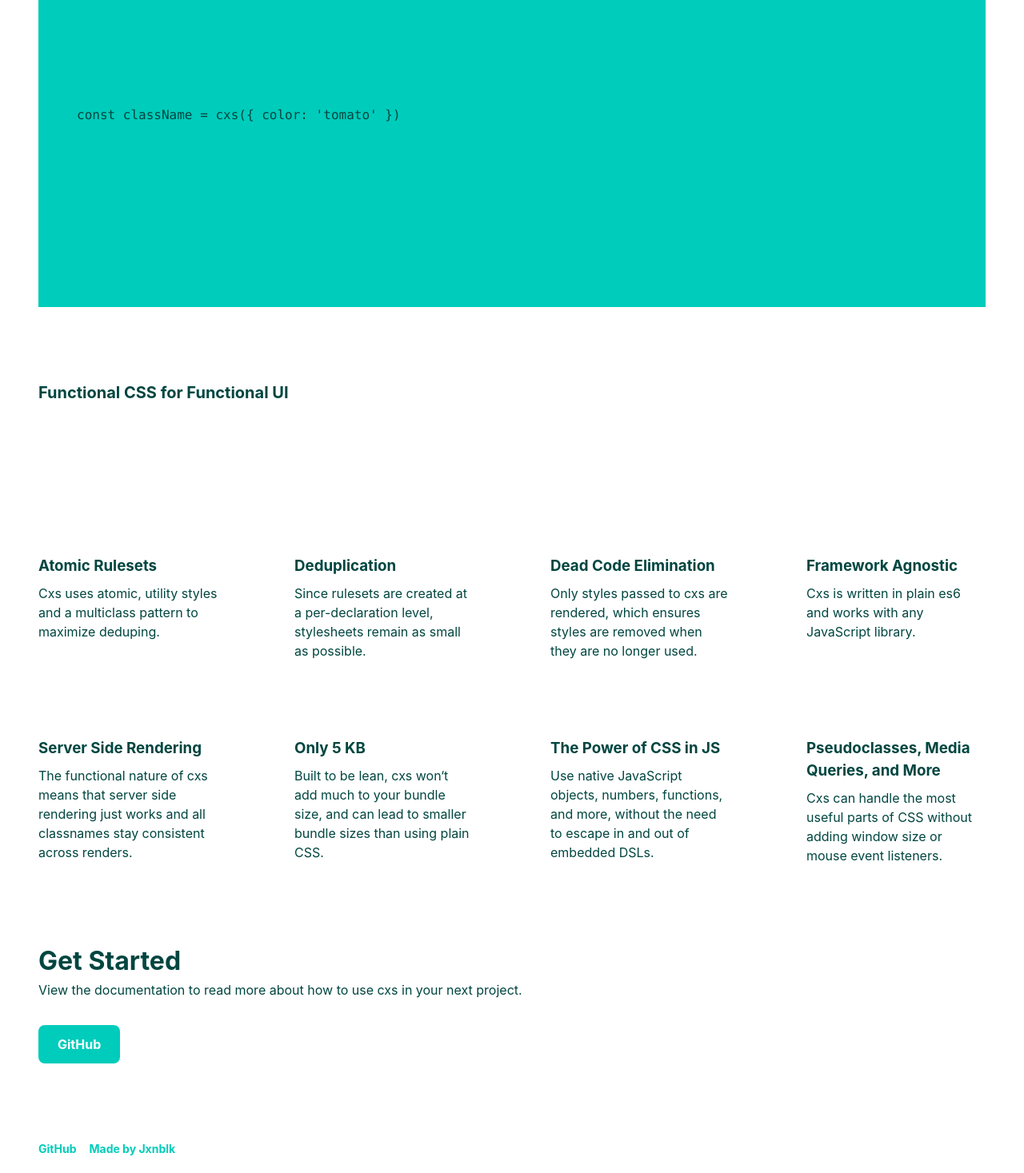
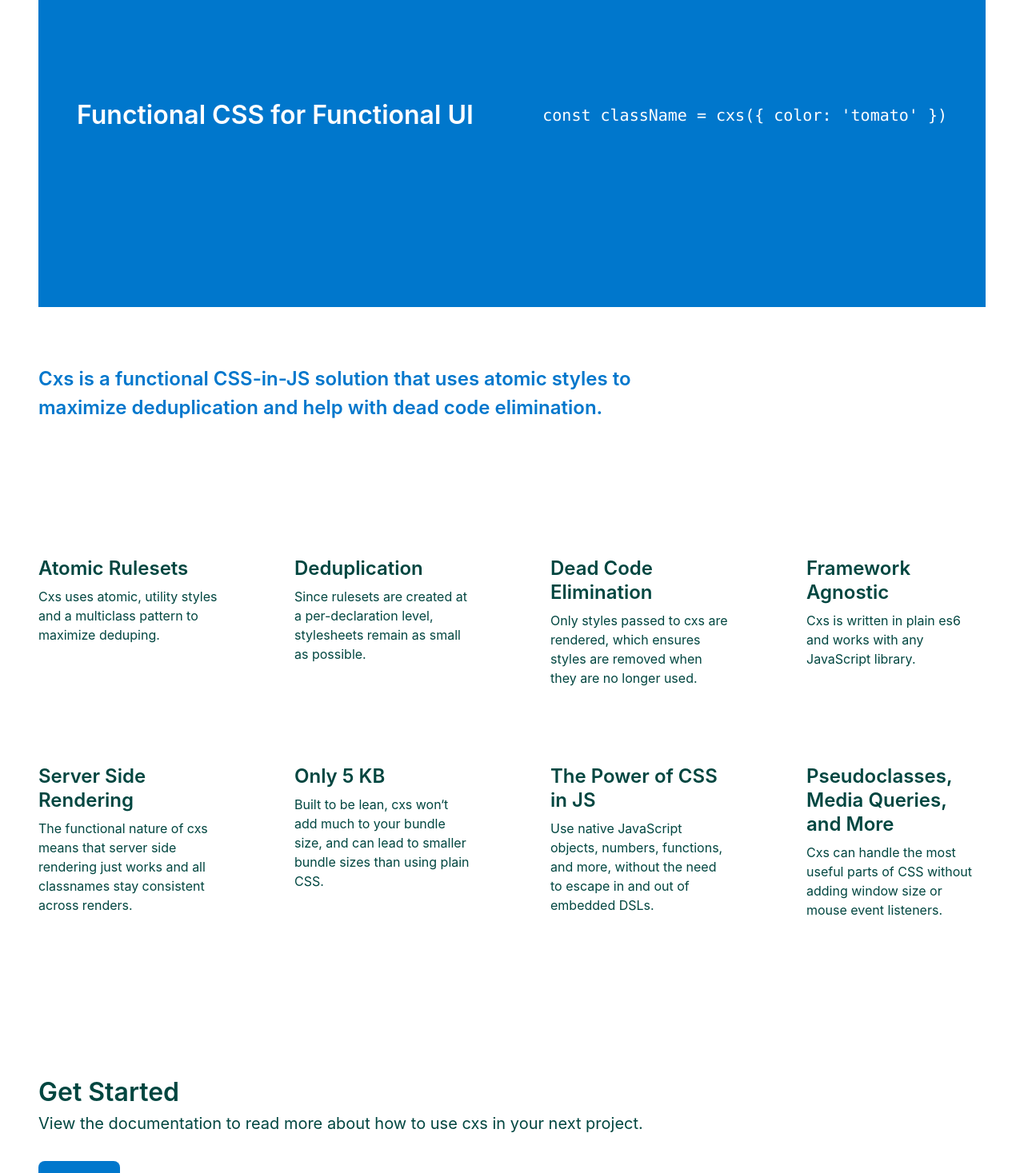
Before and after one commit to cxs-css/cxs, a React app: page / in a window 1280 px wide. Shown: the part 460-1927 px from the top of the page at 80% size. Built offline with nearby package versions, Linux system fonts and the light colour scheme; the HTML template or start-up script is replaced by a standard one.

Commit message:
Edit docs

```diff
--- a/example/Cta.js
+++ b/example/Cta.js
@@ -5,7 +5,7 @@ import Box from './Box'
 import { colors } from './config'
 
 export default () => (
-  <Box>
+  <Box className={cx.root}>
     <h3 className={cx.heading}>Get Started</h3>
     <p className={cx.text}>View the documentation to read more about how to use cxs in your next project.</p>
     <a href='https://github.com/jxnblk/cxs' className={cx.button}>
@@ -16,17 +16,16 @@ export default () => (
 
 const cx = {
   root: cxs({
-    // color: '#fff',
-    backgroundColor: colors.primary,
     marginTop: 96,
     marginBottom: 96,
   }),
   heading: cxs({
     fontSize: 32,
+    fontWeight: 600,
     margin: 0
-    // color: colors.primary
   }),
   text: cxs({
+    fontSize: 20,
     margin: 0,
     marginBottom: 32
   }),
--- a/example/Features.js
+++ b/example/Features.js
@@ -62,7 +62,7 @@ const cx = {
   }),
   feature: cxs({
     width: '100%',
-    [breakpoints[0]]: {
+    [breakpoints[1]]: {
       width: '50%'
     },
     [breakpoints[2]]: {
@@ -70,6 +70,9 @@ const cx = {
     }
   }),
   featureTitle: cxs({
+    fontSize: 24,
+    fontWeight: 600,
+    lineHeight: 1.25,
     margin: 0,
     marginBottom: 8,
   }),
--- a/example/Header.js
+++ b/example/Header.js
@@ -12,7 +12,7 @@ import Carbon from './Carbon'
 const Header = () => {
   return (
     <header>
-      <Box>
+      <Box className={cx.root}>
         <nav className={cx.nav}>
           <h1 className={cx.title}>Cxs</h1>
           <Travis className={cx.navLink} />
@@ -21,11 +21,14 @@ const Header = () => {
           <Tweet className={cx.navLink} />
         </nav>
         <Box className={cx.box}>
+          <p className={cx.tagline}>Functional CSS for Functional UI</p>
           <pre className={cx.pre}
             children={`const className = cxs({ color: 'tomato' })`} />
         </Box>
         <div className={cx.footer}>
-          <p className={cx.description}>Functional CSS for Functional UI</p>
+          <p className={cx.description}>
+            Cxs is a functional CSS-in-JS solution that uses atomic styles to maximize deduplication and help with dead code elimination.
+          </p>
           <Carbon />
         </div>
       </Box>
@@ -34,6 +37,10 @@ const Header = () => {
 }
 
 const cx = {
+  root: cxs({
+    color: colors.primary,
+    // paddingTop: 16
+  }),
   nav: cxs({
     display: 'flex',
     flexWrap: 'wrap',
@@ -44,37 +51,50 @@ const cx = {
     paddingBottom: 8
   }),
   title: cxs({
+    fontSize: 20,
+    fontWeight: 600,
     margin: 8,
     marginRight: 'auto',
-    fontSize: 20,
     textTransform: 'uppercase',
     letterSpacing: '.2em',
-    // '@media (min-width: 40em)': {
-    //   fontSize: 64
-    // }
+  }),
+  tagline: cxs({
+    fontSize: 20,
+    fontWeight: 600,
+    marginRight: 'auto',
+    [breakpoints[1]]: {
+      fontSize: 32
+    }
   }),
   box: cxs({
     display: 'flex',
     alignItems: 'center',
     minHeight: '60vh',
-    backgroundColor: colors.primary
+    color: '#fff',
+    backgroundColor: colors.primary,
   }),
   pre: cxs({
     fontFamily: 'Menlo, monospace',
+    fontSize: 20,
     overflow: 'auto'
   }),
   footer: cxs({
     display: 'flex',
+    flexWrap: 'wrap',
     alignItems: 'center',
     paddingTop: 48,
     paddingBottom: 48,
   }),
   description: cxs({
     fontSize: 20,
-    fontWeight: 'bold',
-    marginTop: 0,
-    marginBottom: 0,
-    marginRight: 'auto'
+    fontWeight: 600,
+    marginTop: 24,
+    marginBottom: 24,
+    marginRight: 'auto',
+    maxWidth: 768,
+    [breakpoints[2]]: {
+      fontSize: 24
+    }
   }),
   navLink: cxs({
     margin: 8
--- a/example/config.js
+++ b/example/config.js
@@ -1,17 +1,19 @@
 
 export const breakpoints = [
-  '40em',
+  '32em',
   '52em',
-  '64em',
+  '72em',
 ].map(b => `@media screen and (min-width: ${b})`)
 
 const black = '#004640'
-// const blue = '#07c'
+const blue = '#07c'
+const blue2 = '#0081dd'
 const cyan = '#0cb'
 
 export const colors = {
   black,
-  // blue,
+  blue,
+  blue2,
   cyan,
-  primary: cyan
+  primary: blue
 }
--- a/src/atomic/index.js
+++ b/src/atomic/index.js
@@ -29,7 +29,7 @@ const abbr = (str) => str
   .join('')
 
 const createClassName = (prop, value, prefix) => {
-  const base = (shorthands.includes(prop)
+  const base = (shorthands.indexOf(prop) > -1
     ? abbr(prop)
     : prop).replace(/^-/, '')
   const parts = combine('-')(
```
Also changed, not shown: 1 other file (tests, documents, lock files or other folders).
